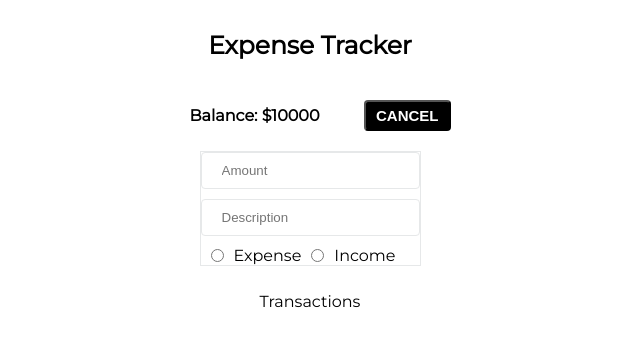
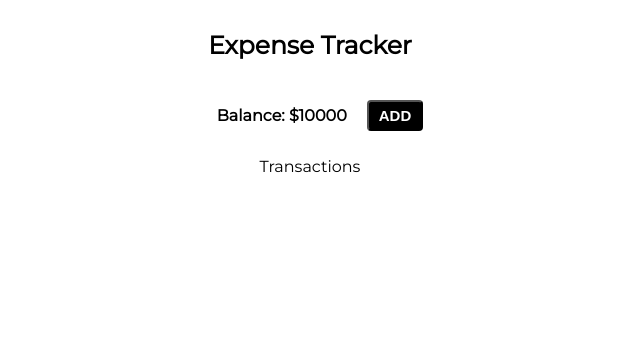
Before and after one commit to stephsorandom/Expense_Tracker, a React (Create React App) app: page / in a window 1280 px wide. Shown: the top 346 px of the page, without its empty margins (330-970 px from the left). Built offline with nearby package versions, Linux system fonts and the light colour scheme.

Commit message:
toggle action complete

```diff
--- a/src/Components/Home.js
+++ b/src/Components/Home.js
@@ -1,31 +1,73 @@
 import React, { useState } from 'react';
 import '../index.css';
 
-const TransactionView = () => {
+const TransactionView = (props) => {
+    const [amount, setAmount] = useState();
+    const [descrip, setDescrip] = useState();
+    const [type, setType] = useState('EXPENSE'); //preselects expense
+
+    const addTransaction = () => {
+        props.addTransaction({
+            amount:Number(amount),
+            descrip,
+            type,
+            id:Date.now()})
+        console.log(amount, descrip, type)
+        props.toggleAddVisable()
+    }
+
     return (
         <div className='addView'>
-            <input placeholder='Amount' />
-            <input placeholder='Description' />
+                <input
+                    placeholder='Amount'
+                    value={amount}
+                    type='number'
+                    onChange={(e) => setAmount(e.target.value)}/>
+                <input
+                    placeholder='Description'
+                    value={descrip}
+                    onChange={(e) => setDescrip(e.target.value)} />
             <div className='radioBtn'>
-                <input type='radio' id='expense' name='type' value='EXPENSE' />
-                <label htmlfor='expense'>Expense</label>
+                <input
+                    type='radio'
+                    id='expense'
+                    name='type'
+                    value='EXPENSE'
+                    checked={type === 'EXPENSE'}
+                    onChange={(e) => setType(e.target.value)}
+                    />
 
-                <input type='radio' id='income' name='type' value='EXPENSE' />
-                <label htmlfor='income'>Income</label>
+                <label htmlFor='expense'>Expense</label>
+
+                <input
+                    type='radio'
+                    id='income'
+                    name='type'
+                    value='INCOME'
+                    checked={type === 'INCOME'}
+                    onChange={(e) => setType(e.target.value)} />
+                <label htmlFor='income'>Income</label>
             </div>
+            <button onClick={addTransaction} className='addTransaction'>ADD TRANSACTION</button>
         </div>
-
     )
 }
 
-function Home(props) {
-    const [addTransactVisable, toggleAddVisable] = useState(true)
+const Home = (props) => {
+    const [addTransactVisable, toggleAddVisable] = useState(false) //renders on off
     return (
         <div className='balanceContainer'>
-            <div className='balanceBox'><span>Balance: $10000</span>
-                <button className='addTransaction'>{addTransactVisable ? 'CANCEL' : 'ADD'}</button>
+            <div className='balanceBox'>
+                <span>Balance: $10000</span>
+                <button className='addTransaction' onClick={() => toggleAddVisable(!addTransactVisable)}>
+                    {addTransactVisable ? 'CANCEL' : 'ADD'}
+                </button>
             </div>
-            <div><TransactionView /></div>
+            {addTransactVisable &&
+            (<TransactionView
+            toggleAddVisable={toggleAddVisable}
+                addTransaction={props.addTransaction}
+            />)}
         </div>
     );
 
--- a/src/Components/index.js
+++ b/src/Components/index.js
@@ -1,14 +1,21 @@
-import React from 'react';
+import React, { useState } from 'react';
 import Home from './Home';
 import Transactions from './Transactions'
 
-function index(props) {
+function Index(props) {
+    const [transaction, updateTransaction] = useState([])
+
+    const addTransaction = (payload) => {
+        const transactionArray = [...transaction]
+        transactionArray.push(payload)
+        updateTransaction(transactionArray)
+    }
     return (
         <div className='App'>
-            <Home />
-            <Transactions />
+            <Home addTransaction={addTransaction} />
+            <Transactions transaction={transaction}/>
         </div>
     );
 }
 
-export default index;
+export default Index;
--- a/src/index.css
+++ b/src/index.css
@@ -18,6 +18,7 @@ code {
   align-items: center;
   margin: 30px 0 10px;
   font-family: Montserrat;
+  /* width: 360px; */
 }
 
 #heading {
@@ -47,9 +48,11 @@ code {
   color: white;
   padding: 5px 10px;
   border-radius: 4px;
+  text-align: center;
   cursor: pointer;
   font-weight: bold;
   font-size: 15px;
+  /* width: 100%; */
 }
 
 .addView {
@@ -57,14 +60,16 @@ code {
   flex-direction: column;
   border: 1px solid #e6e8e9;
   gap: 10px;
-  margin: 10px 20px;
+  margin:  20px;
+  padding: 15px 20px;
 }
 
 input {
   outline: none;
-  padding: 10px 20px;
+  padding: 10px 12px;
   border-radius: 4px;
   border: 1px solid #e6e8e9;
+  /* width: 100%; */
 }
 
 .radioBtn {
```
